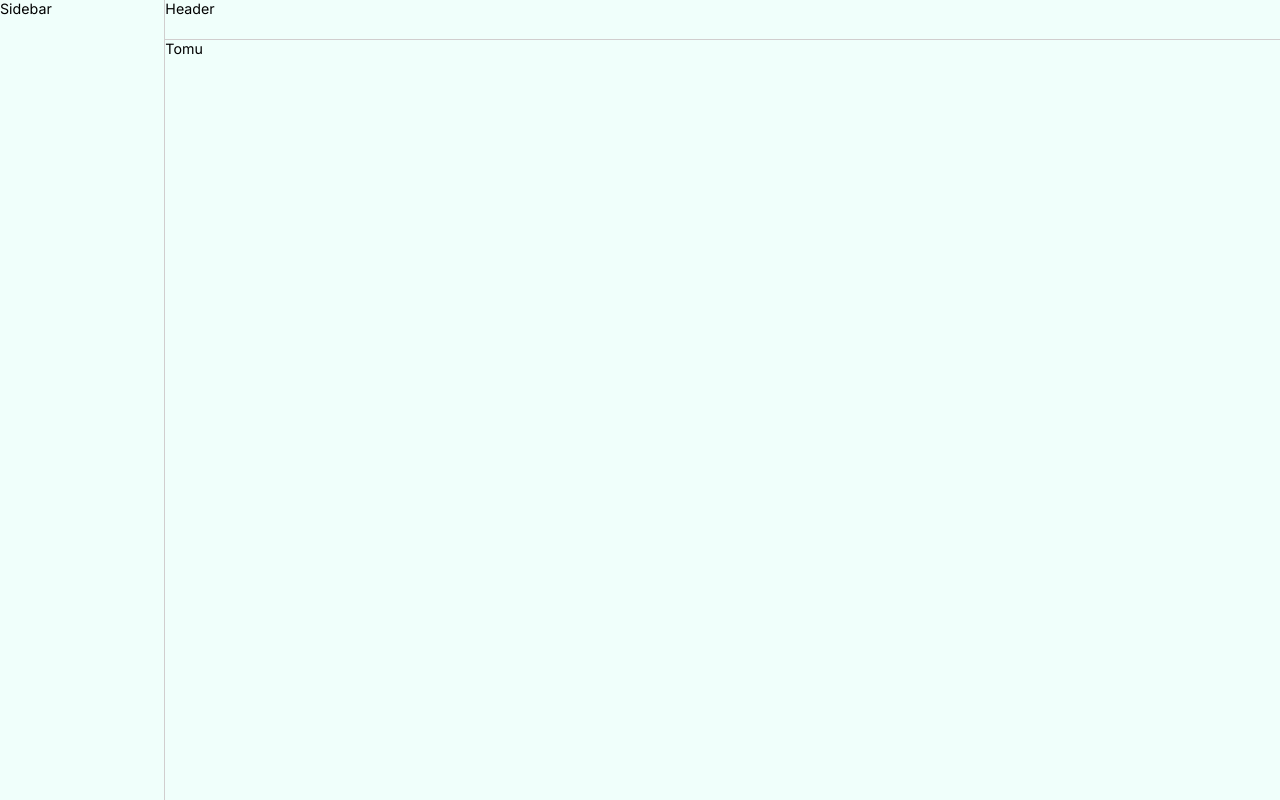
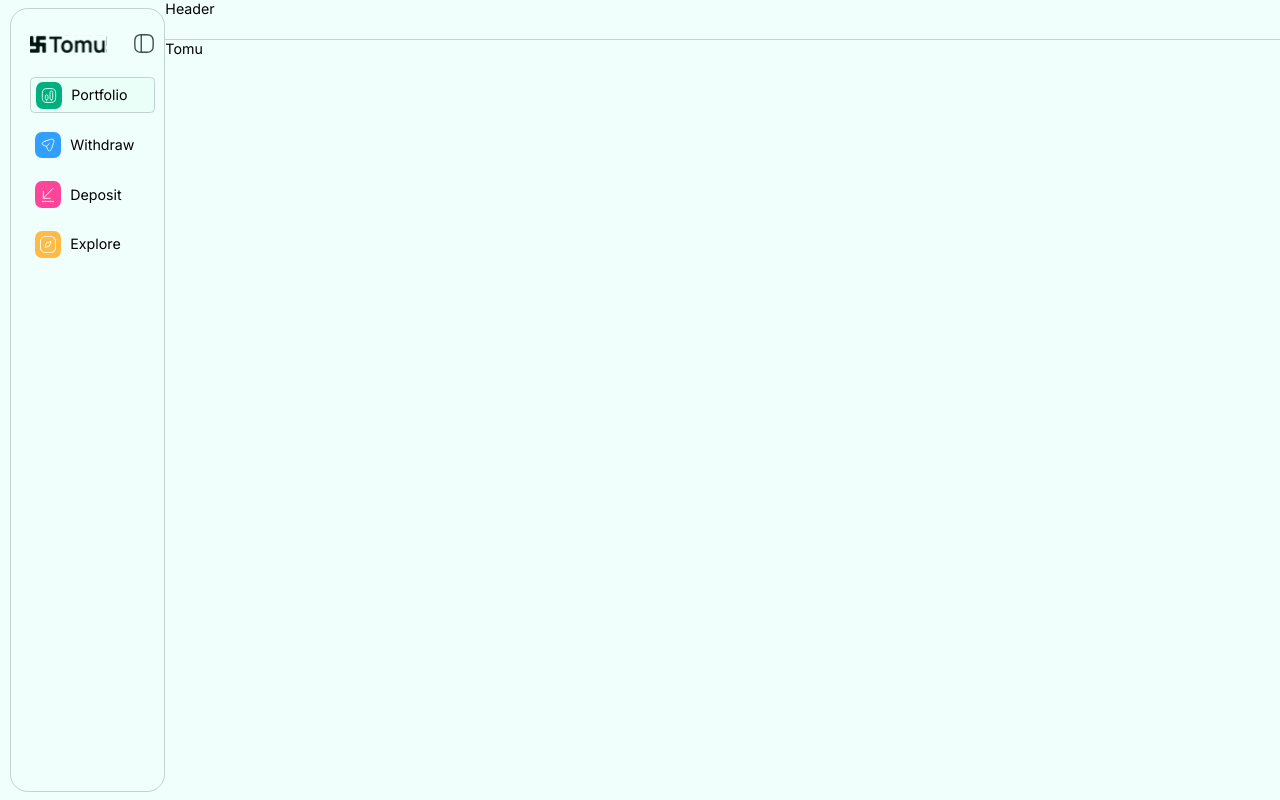
Before and after one commit to Tomu-Finance/tomu-frontend, a Next.js app: page / in a window 1280 px wide. Built offline with nearby package versions, Linux system fonts and the light colour scheme.

Commit message:
Build sidebar ui

```diff
--- a/src/components/Sidebar.tsx
+++ b/src/components/Sidebar.tsx
@@ -1,8 +1,49 @@
 import React from 'react';
 import '../styles/components/Sidebar.scss';
+import logo from '../assets/svgs/logo.svg';
+import grid from '../assets/svgs/collapse.svg';
+import portfolioIcon from '../assets/svgs/portfolio.svg';
+import withdrawIcon from '../assets/svgs/withdrawal.svg';
+import depositIcon from '../assets/svgs/deposit.svg';
+import exploreIcon from '../assets/svgs/explore.svg';
+import Image from 'next/image';
+import SidebarNavigationTab from './SidebarNavigationTab';
 
 const Sidebar = () => {
-  return <div className="sidebar">Sidebar</div>;
+  return (
+    <div className="sidebar">
+      <div className="sidebar__brand">
+        <Image src={logo} alt="tomu logo" className="sidebar__brand__logo" />
+        <Image src={grid} alt="grid icon" className="sidebar__brand__grid" />
+      </div>
+      <div className="sidebar__navigation">
+        <SidebarNavigationTab
+          icon={portfolioIcon}
+          alt="portfolio icon"
+          text="Portfolio"
+          route="/"
+        />
+        <SidebarNavigationTab
+          icon={withdrawIcon}
+          alt="withdraw icon"
+          text="Withdraw"
+          route="/withdraw"
+        />
+        <SidebarNavigationTab
+          icon={depositIcon}
+          alt="deposit icon"
+          text="Deposit"
+          route="/deposit"
+        />
+        <SidebarNavigationTab
+          icon={exploreIcon}
+          alt="explore icon"
+          text="Explore"
+          route="/explore"
+        />
+      </div>
+    </div>
+  );
 };
 
 export default Sidebar;
--- /dev/null
+++ b/src/components/SidebarNavigationTab.tsx
@@ -0,0 +1,41 @@
+'use client';
+
+import Image from 'next/image';
+import React from 'react';
+import '../styles/components/Sidebar.scss';
+import { useRouter, usePathname } from 'next/navigation';
+
+interface SidebarNavigationTabProps {
+  icon: string;
+  alt: string;
+  text: string;
+  route: string;
+}
+
+const SidebarNavigationTab = ({
+  icon,
+  alt,
+  text,
+  route,
+}: SidebarNavigationTabProps) => {
+  const router = useRouter();
+  const pathName = usePathname();
+
+  const handleTabClick = (route: string) => {
+    router.push(route);
+  };
+
+  return (
+    <div
+      className={`sidebar__navigation__tab ${
+        pathName === route ? 'active' : ''
+      }`}
+      onClick={() => handleTabClick(route)}
+    >
+      <Image src={icon} alt={alt} className="sidebar__navigation__tab__icon" />
+      <p className="sidebar__navigation__tab__text">{text}</p>
+    </div>
+  );
+};
+
+export default SidebarNavigationTab;
--- a/src/styles/components/Sidebar.scss
+++ b/src/styles/components/Sidebar.scss
@@ -4,5 +4,64 @@
   background-color: $greenish-white;
   grid-row: 1 / -1;
   grid-column: 1 / 2;
-  border-right: toRem(1) solid #d1cece;
+  border: toRem(0.8) solid $greenish-border;
+
+  margin-top: toRem(9);
+  margin-left: toRem(11);
+  margin-bottom: toRem(9);
+  border-radius: toRem(20);
+  text-align: center;
+
+  padding-top: toRem(27);
+  padding-left: toRem(22);
+  padding-right: toRem(11);
+
+  &__brand {
+    display: flex;
+    align-items: center;
+    justify-content: space-between;
+
+    &__logo {
+      width: toRem(86.27);
+      height: toRem(20);
+    }
+
+    &__grid {
+      width: toRem(24);
+      height: toRem(24);
+      cursor: pointer;
+    }
+  }
+
+  &__navigation {
+    margin-top: toRem(26);
+    @include flex_col(toRem(16));
+
+    &__tab {
+      width: 100%;
+      height: toRem(40);
+      @include flex(flex-start, center, toRem(10));
+      border-radius: toRem(5);
+      cursor: pointer;
+      padding: toRem(5);
+
+      &.active {
+        background-color: $light-green;
+        border: toRem(0.6) solid $greenish-border;
+      }
+
+      &__icon {
+        width: toRem(30);
+        height: toRem(30);
+      }
+
+      &__text {
+        font-family: var(--font-inter);
+        font-size: toRem(16);
+        font-weight: 400;
+        line-height: toRem(16);
+        text-align: left;
+      }
+    }
+  }
 }
```
